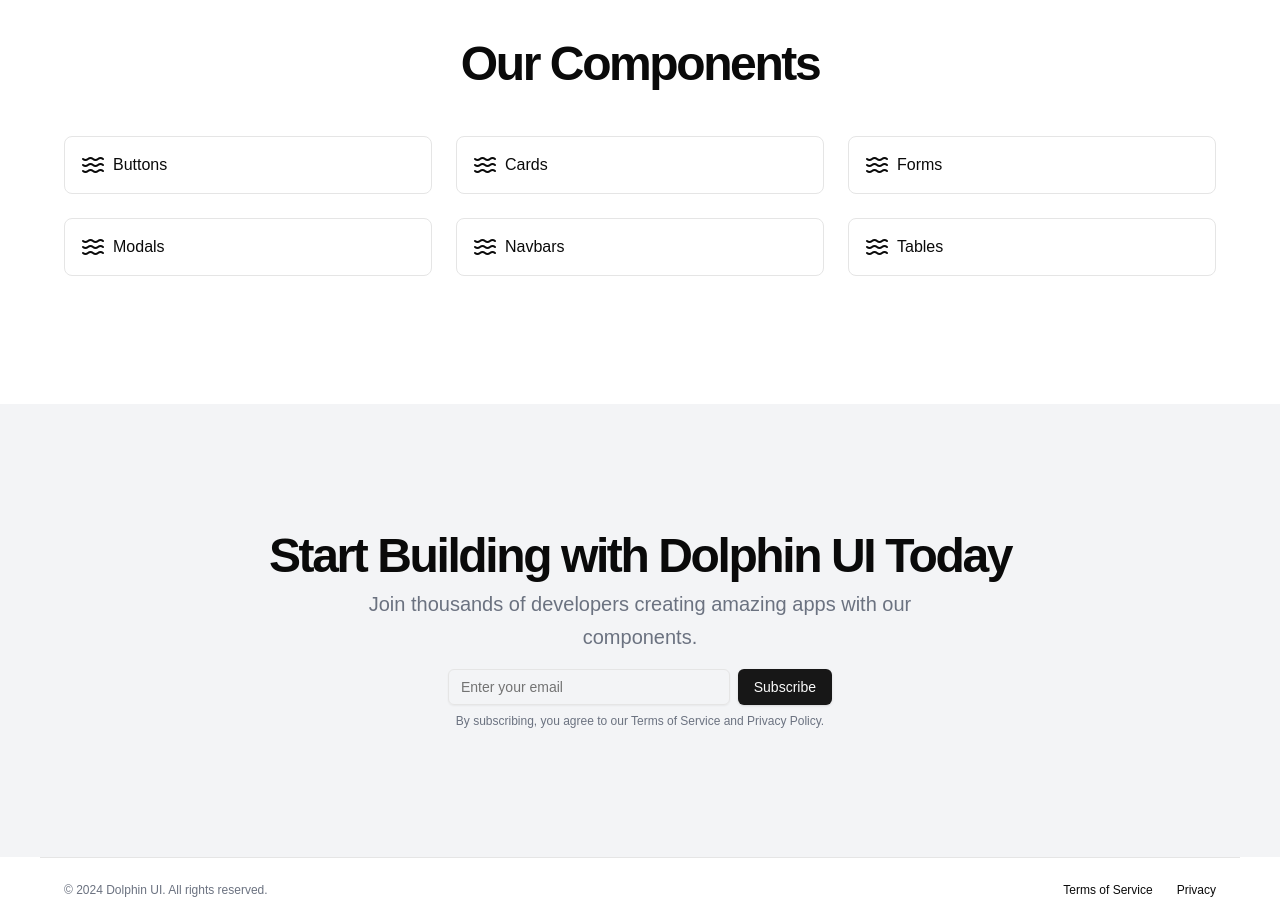
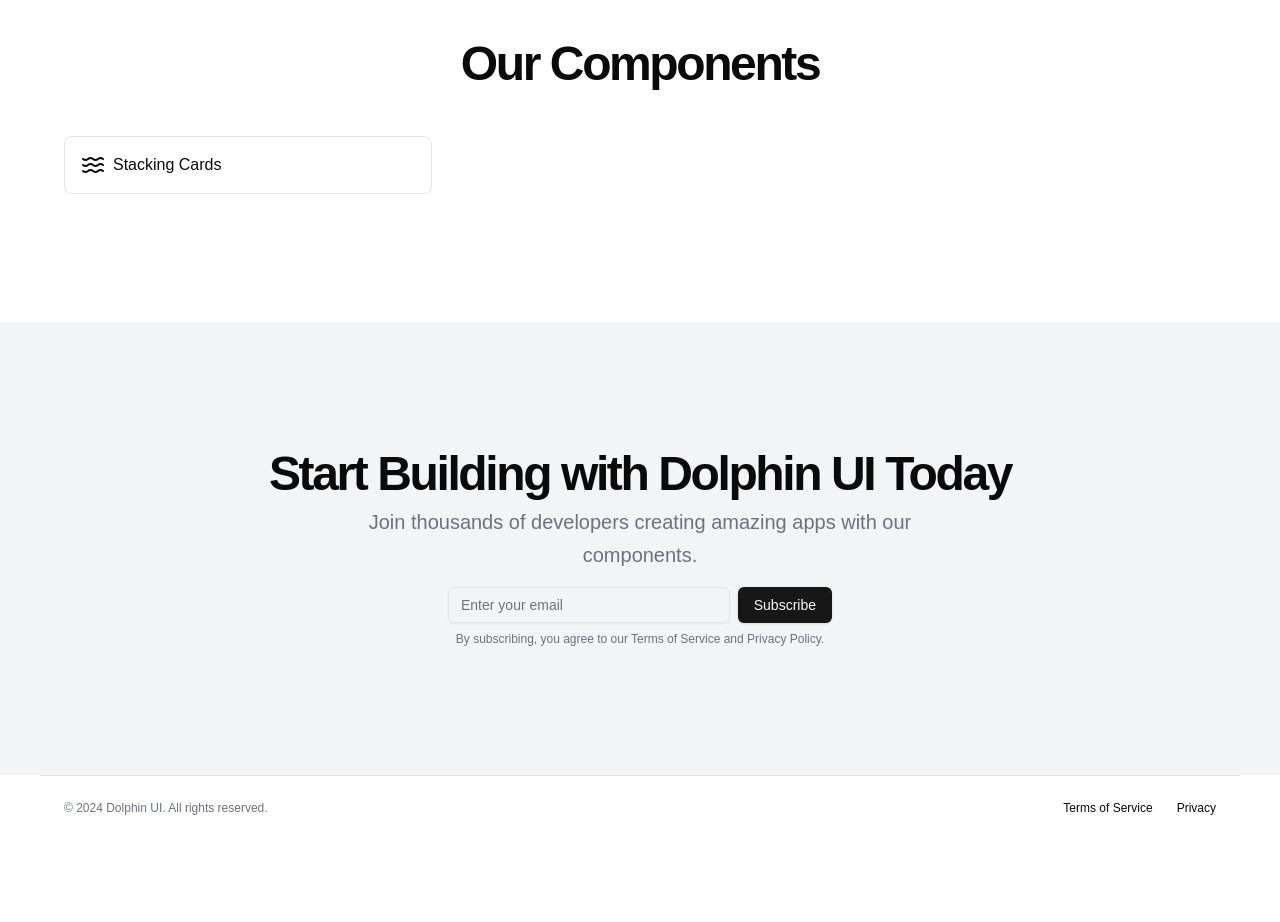
Before and after one commit to yeshwanthc/dolphin-ui, a Next.js app: page / in a window 1280 px wide. Shown: the part 1300-2222 px from the top of the page. After the commit the page ends 2140 px from the top, so only its background shows below. Built offline with nearby package versions, Linux system fonts and the light colour scheme.

Commit message:
added upcomming component

```diff
--- a/components/Main/Main.tsx
+++ b/components/Main/Main.tsx
@@ -78,7 +78,7 @@
             Our Components
           </h2>
           <div className="grid grid-cols-1 md:grid-cols-2 lg:grid-cols-3 gap-6">
-            {["Buttons", "Cards", "Forms", "Modals", "Navbars", "Tables"].map(
+            {["Stacking Cards"].map(
               (component) => (
                 <div
                   key={component}
```
